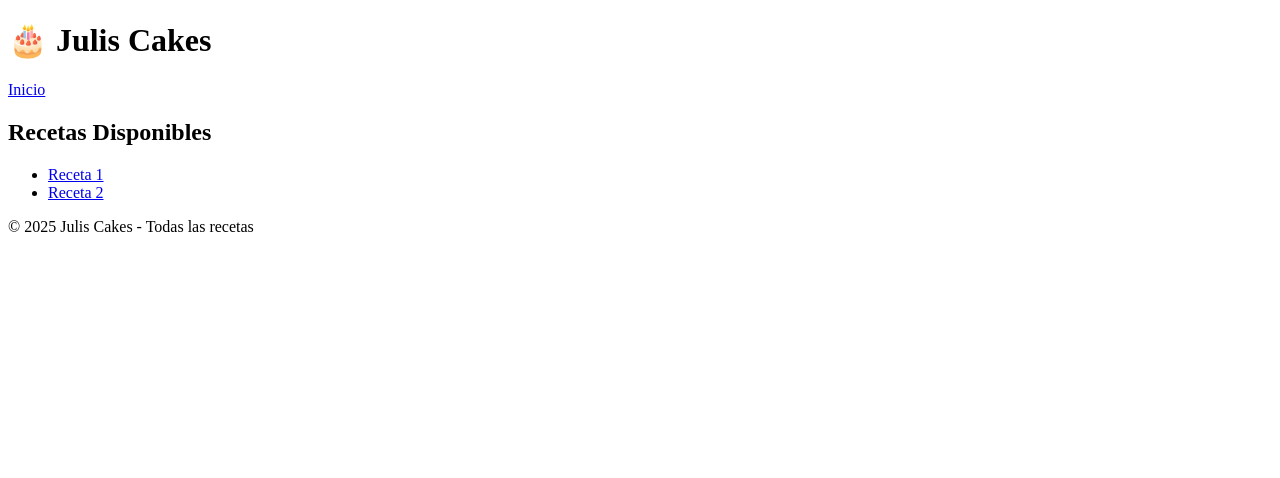
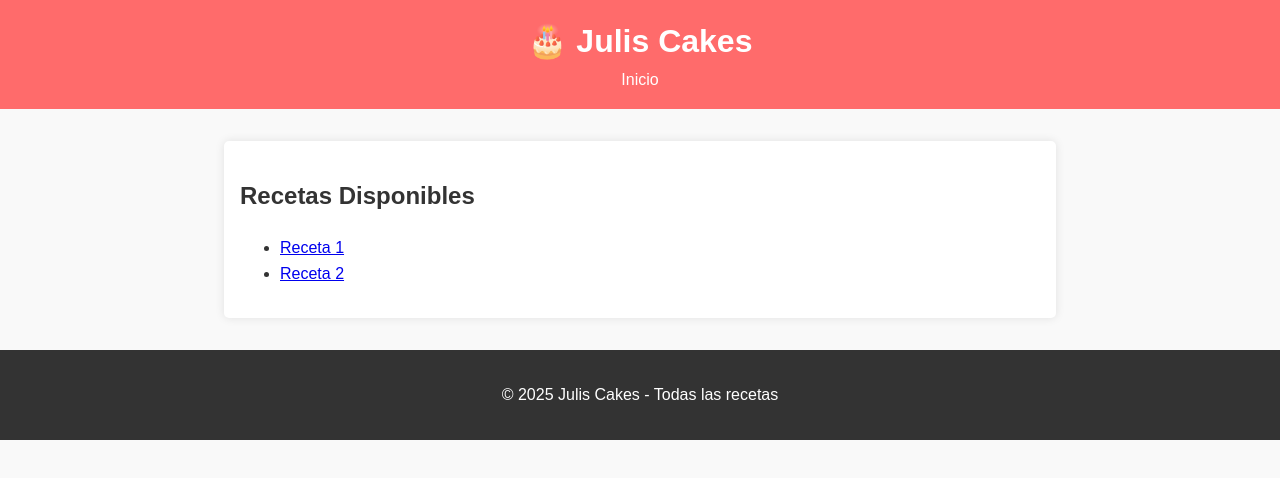
Before and after one commit to KenfuQnK/Julis-Cakes, a plain HTML site: page index.html in a window 1280 px wide. Drawn offline with Linux system fonts and the light colour scheme.

Commit message:
Update styles.css

```diff
--- a/styles.css
+++ b/styles.css
@@ -1 +1,43 @@
-hbn
+body {
+    font-family: Arial, sans-serif;
+    line-height: 1.6;
+    margin: 0;
+    padding: 0;
+    background-color: #f9f9f9;
+    color: #333;
+}
+
+header {
+    background: #ff6b6b;
+    color: #fff;
+    padding: 1rem 0;
+    text-align: center;
+}
+
+header h1 {
+    margin: 0;
+    font-size: 2rem;
+}
+
+nav a {
+    color: #fff;
+    text-decoration: none;
+    margin: 0 1rem;
+}
+
+main {
+    max-width: 800px;
+    margin: 2rem auto;
+    padding: 1rem;
+    background: #fff;
+    border-radius: 5px;
+    box-shadow: 0 0 10px rgba(0, 0, 0, 0.1);
+}
+
+footer {
+    text-align: center;
+    padding: 1rem 0;
+    background: #333;
+    color: #fff;
+    margin-top: 2rem;
+}
```
